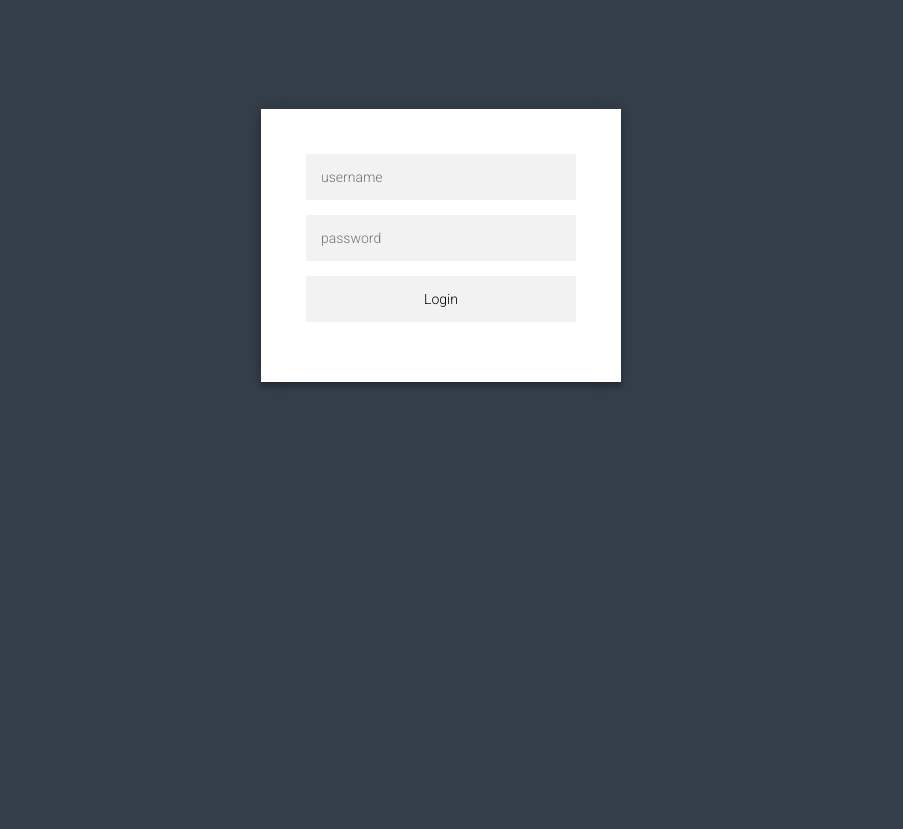
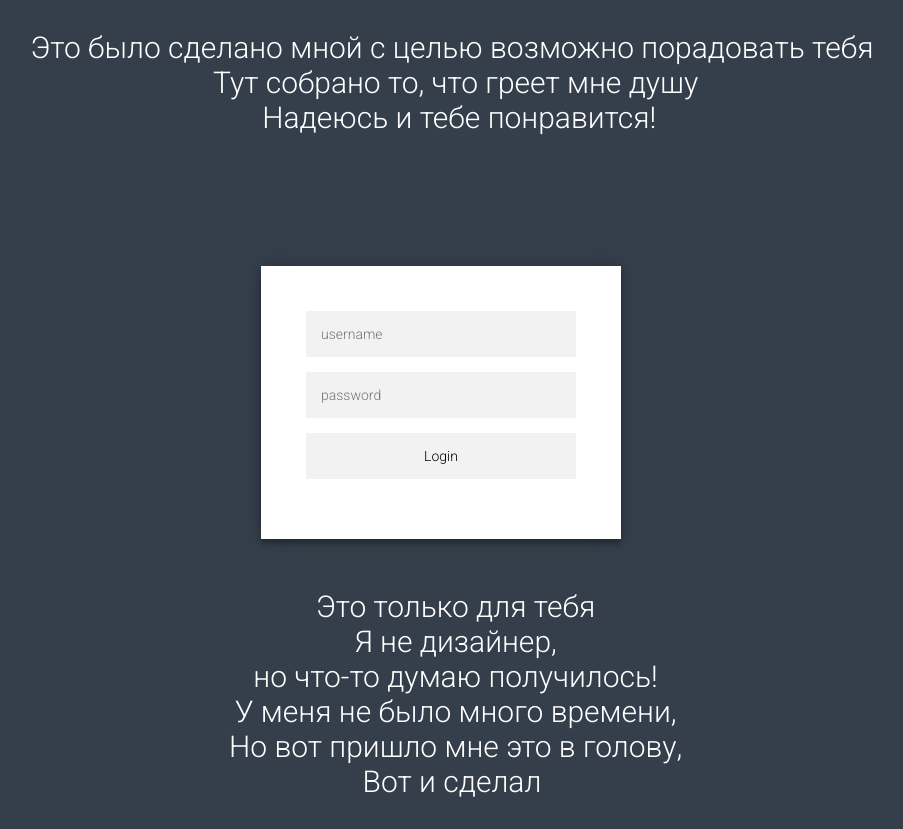
Before and after one commit to Lurkomorie/gift_14feb, a PHP site: page /login.php in a window 1280 px wide. Shown: the whole page, without its empty margins (199-1102 px from the left). Before the commit the page ends 387 px from the top, so only its background shows below. Run offline with PHP 8.4, Linux system fonts and the light colour scheme.

Commit message:
Last changes

```diff
--- a/index.php
+++ b/index.php
@@ -13,7 +13,7 @@
 <body>
     <img src="flag.png" class="pBlocks" id="lf">
     <div id="header">
-        With Valentine Day!
+        With Valentine's Day!
     </div>
     <div id="poetry">
         <div class="middleblock">
--- a/login.css
+++ b/login.css
@@ -1,4 +1,13 @@
 @import url(https://fonts.googleapis.com/css?family=Roboto:300);
+
+.middleblock{
+    font-family: "Roboto", sans-serif;
+    font-size: 30px;
+    color: white;
+    text-align: center;
+    position: relative;
+    perspective: 500px;
+}
 
 .login-page {
   width: 360px;
@@ -10,7 +19,7 @@
   z-index: 1;
   background: #FFFFFF;
   max-width: 360px;
-  margin: 0 auto 100px;
+  margin: 0 auto 50px;
   padding: 45px;
   text-align: center;
   box-shadow: 0 0 20px 0 rgba(0, 0, 0, 0.2), 0 5px 5px 0 rgba(0, 0, 0, 0.24);
@@ -26,7 +35,7 @@
   box-sizing: border-box;
   font-size: 14px;
 }
-.form button {
+.form input["submit"] {
   font-family: "Roboto", sans-serif;
   text-transform: uppercase;
   outline: 0;
--- a/login.php
+++ b/login.php
@@ -8,6 +8,12 @@
     <title>Document</title>
 </head>
 <body>
+<pre class="middleblock">
+    Это было сделано мной с целью возможно порадовать тебя
+    Тут собрано то, что греет мне душу
+     Надеюсь и тебе понравится!
+</pre>
+
 <div class="login-page">
   <div class="form">
     <form action="login.php" class="login-form" name="#form" id="#form" method="post">
@@ -20,5 +26,14 @@
     </form>
   </div>
 </div>
+
+<pre class="middleblock">
+    Это только для тебя
+    Я не дизайнер,
+    но что-то думаю получилось!
+    У меня не было много времени,
+    Но вот пришло мне это в голову,
+    Вот и сделал
+</pre>
 </body>
 </html>
--- a/redirect.php
+++ b/redirect.php
@@ -5,7 +5,7 @@ $name = $_POST['login'];
 $password = $_POST['password'];
 
 
-if($name !='' && $password !='')
+if($name =='Elizabeth' && $password =='Tolkin')
 {
 header("Location:index.php");
 }
```
